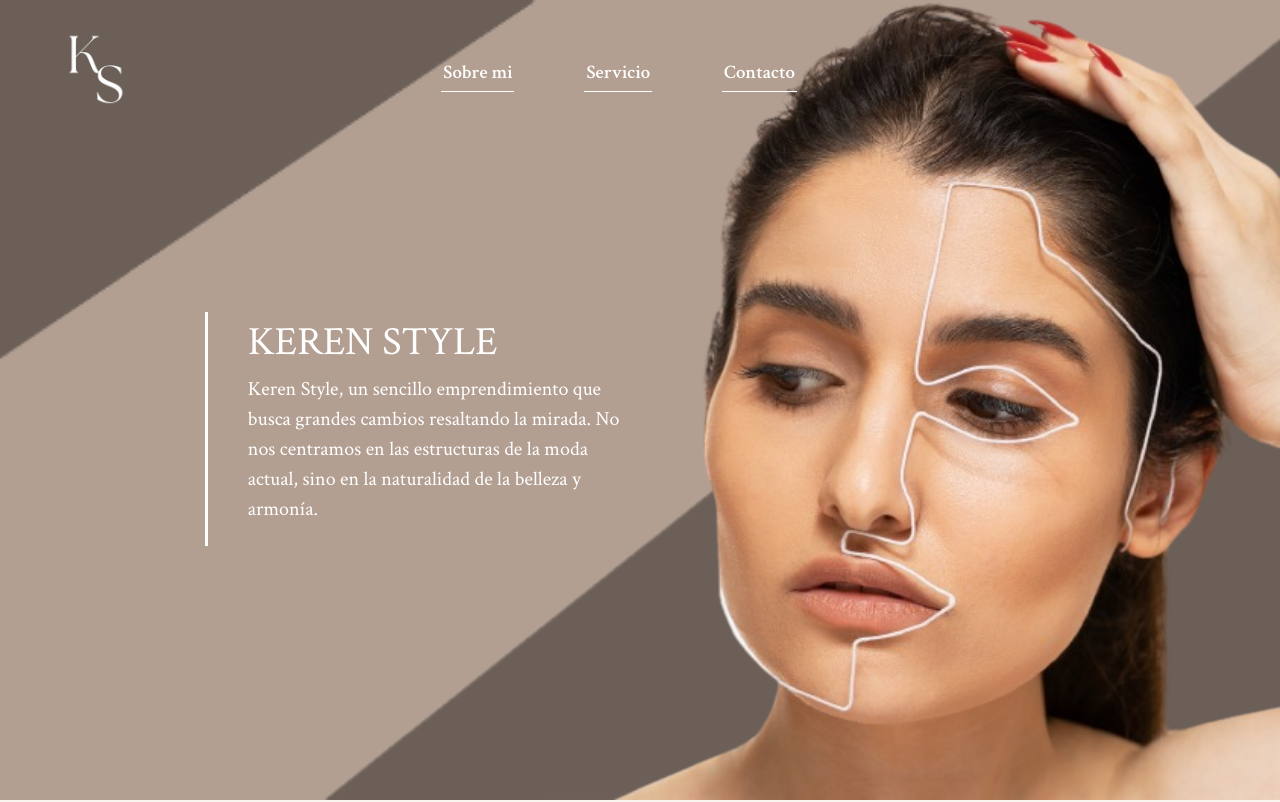
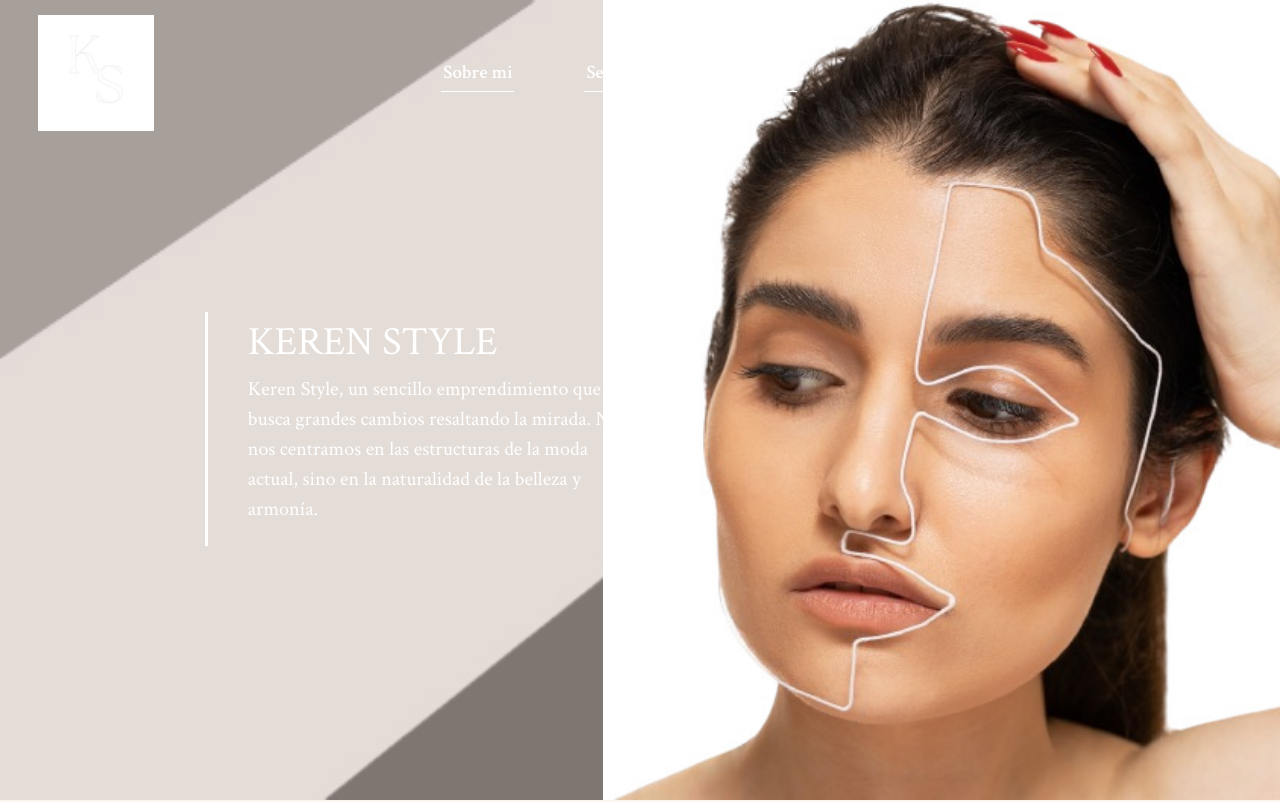
Before and after one commit to jeremiasar/Integrador, a plain HTML site: page index.html in a window 1280 px wide. Shown: the top 802 px of the page. Drawn offline with nearby package versions, Linux system fonts and the light colour scheme.

Commit message:
imagenes

```diff
--- a/estilo.css
+++ b/estilo.css
@@ -164,7 +164,7 @@ nav > img {
 /* imagen */
 .modelo {
     width: 40%;
-    height: 215px;
+    height: 237px;
     margin: 15vh 0 10vh 10%;
     border-radius: 15px;
     box-shadow: 0 2px 20px #000000;
--- a/index.html
+++ b/index.html
@@ -17,7 +17,7 @@
         <section class="hero">
             <nav>
 
-                <img src="imagenes/iconoKeren.png" alt="Logo Keren Style">
+                <img src="imagenes/iconoKeren.jpg" alt="Logo Keren Style">
                 <div class="secciones">
                     <a href="">Sobre mi</a>
                     <a href="">Servicio</a>
@@ -30,9 +30,9 @@
                 <p>Keren Style, un sencillo emprendimiento que busca grandes cambios resaltando la mirada. No nos centramos en las estructuras de la moda actual, sino en la naturalidad de la belleza y armonía.</p>
             </div>
 
-            <img src="imagenes/fondohero2.png" alt="fondo negro" class="fondonegro2">
-            <img src="imagenes/fondohero1.png" alt="fondo negro" class="fondonegro">
-            <img src="imagenes/imagenhero.png" alt="Imagen de mujer" class="imgmujer" >
+            <img src="imagenes/fondohero2.jpg" alt="fondo negro" class="fondonegro2">
+            <img src="imagenes/fondohero1.jpg" alt="fondo negro" class="fondonegro">
+            <img src="imagenes/imagenhero.jpg" alt="Imagen de mujer" class="imgmujer" >
             <h1><i class="bi bi-list menuboton"></i></h1>
          </section>
 
```
Also changed, not shown: Imagenes/fondohero1.jpg (added), Imagenes/fondohero1.png (deleted), Imagenes/fondohero2.jpg (added), Imagenes/fondohero2.png (deleted), Imagenes/iconoKeren.jpg (added), Imagenes/iconoKeren.png (deleted), Imagenes/imagenhero.jpg (added), Imagenes/imagenhero.png (deleted).
